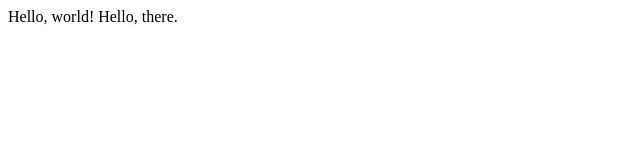
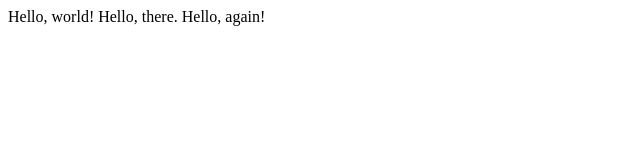
Before and after one commit to jmarkell/CS50_Web_Programming, a plain HTML site: page hello.html in a window 1280 px wide. Shown: the whole page, without its empty margins (0-640 px from the left). Drawn offline with Linux system fonts and the light colour scheme.

```diff
--- a/hello.html
+++ b/hello.html
@@ -3,5 +3,5 @@
   <head>
       <title>My Webpage!</title>
   </head>
-  <body>Hello, world! Hello, there.</body>
+  <body>Hello, world! Hello, there. Hello, again!</body>
 </html>
```
